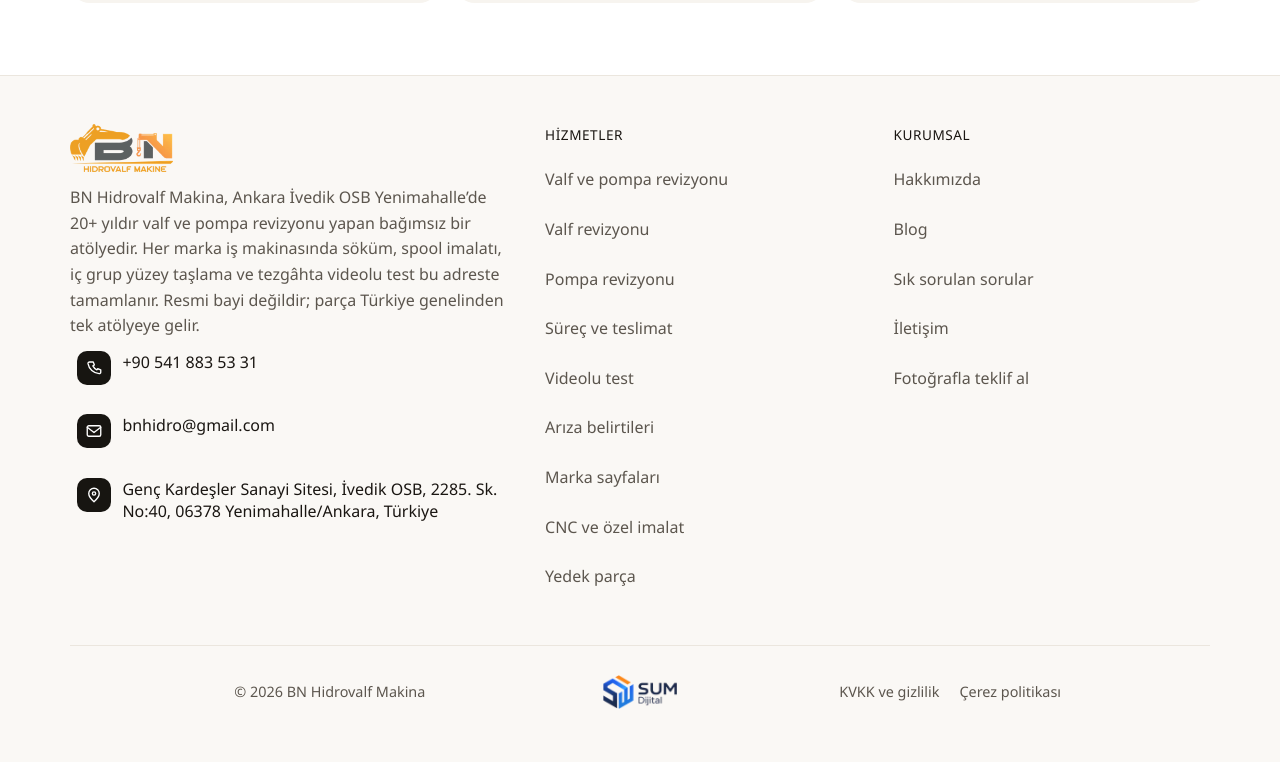
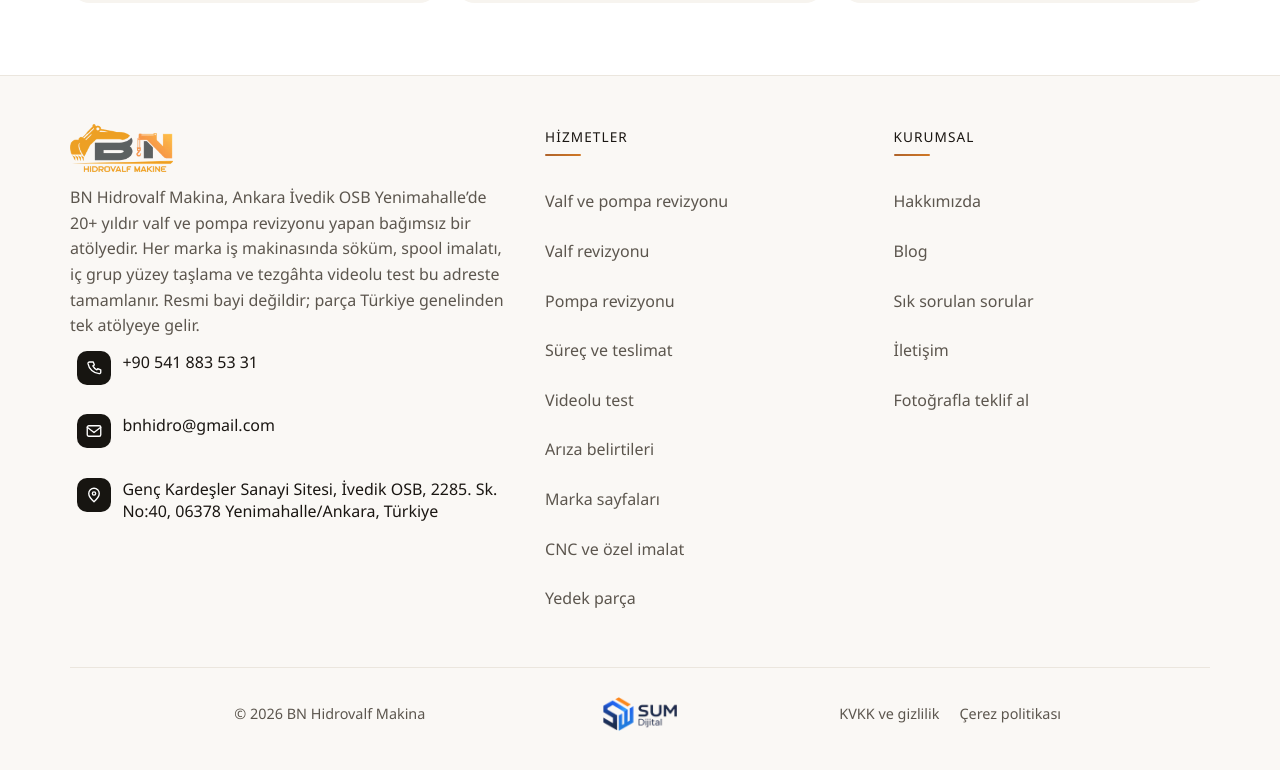
Before and after one commit to serdargurkanc-create/bn-hidrovalf-web, a Next.js app: page / in a window 1280 px wide. Shown: the part 8585-9355 px from the top of the page. Built offline with nearby package versions, Linux system fonts and the light colour scheme.

Commit message:
v6.30: footer başlıklarına kısa bakır çizgi
Hizmetler ve Kurumsal başlıklarının altında sitenin turuncu
vurgusuyla kısa bir çizgi duruyor.

Co-authored-by: Serdar Gürkan Çetinkaya <serdargurkanc-create@users.noreply.github.com>

```diff
--- a/app/globals.css
+++ b/app/globals.css
@@ -1154,11 +1154,24 @@ a { color: inherit; }
   display: block;
 }
 .footer h2 {
+  position: relative;
+  display: inline-block;
   font-size: 0.85rem;
-  letter-spacing: 0.04em;
+  letter-spacing: 0.08em;
   text-transform: uppercase;
   color: var(--ink);
-  margin: 0 0 0.8rem;
+  margin: 0 0 1.15rem;
+  padding-bottom: 0.55rem;
+}
+.footer h2::after {
+  content: "";
+  position: absolute;
+  left: 0;
+  bottom: 0;
+  width: 2.25rem;
+  height: 2px;
+  border-radius: 2px;
+  background: linear-gradient(90deg, var(--accent), var(--accent-2));
 }
 .footer ul { list-style: none; margin: 0; padding: 0; }
 .footer li { margin: 0.35rem 0; }
```
